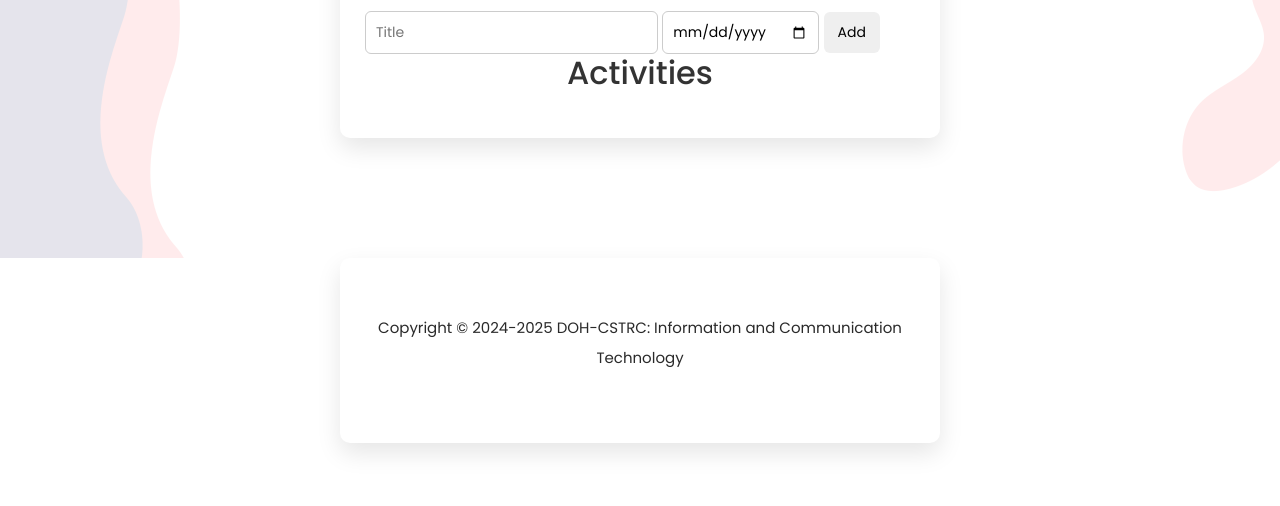
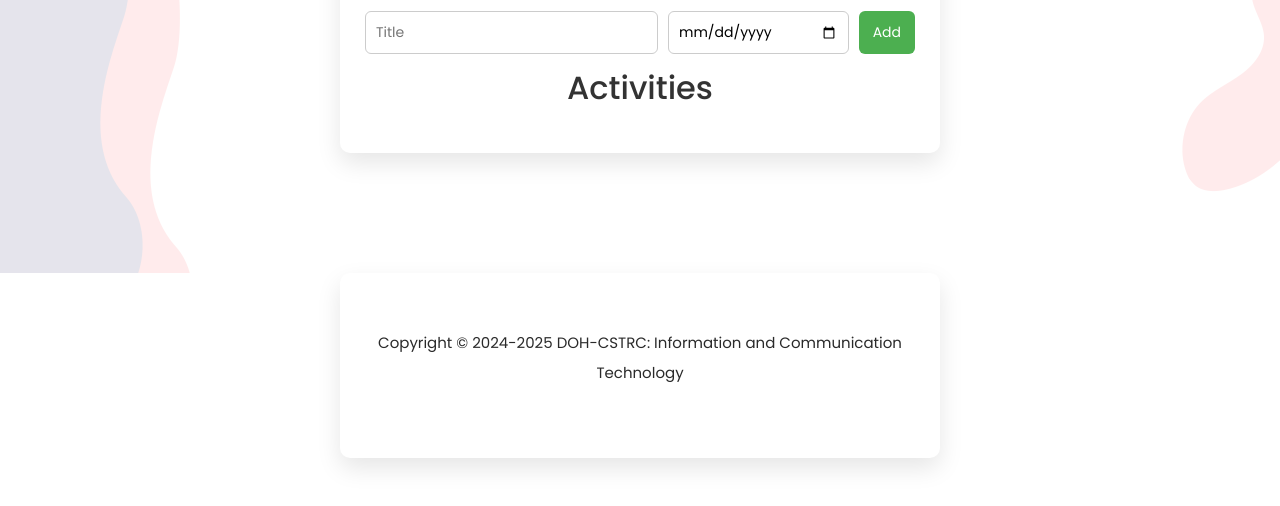
Before and after one commit to ely0295/doh-cstrc-activities-2026, a plain HTML site: page crud.html in a window 1280 px wide. Shown: the part 198-704 px from the top of the page. Drawn offline with Linux system fonts and the light colour scheme.

Commit message:
Update crud.html

```diff
--- a/crud.html
+++ b/crud.html
@@ -157,15 +157,18 @@ https://templatemo.com/tm-562-space-dynamic
 
   <div class="main-banner wow fadeIn" id="top" data-wow-duration="1s" data-wow-delay="0.5s" >
     <div class="container">
-     <h2>Add Activity</h2>
-      <input id="title" placeholder="Title">
-      <input id="date" type="date">
-      <button onclick="addItem()">Add</button>
+  <h2>Add Activity</h2>
 
-      <h2>Activities</h2>
-      <ul id="list"></ul>
+  <div class="form-group">
+    <input id="title" placeholder="Title">
+    <input id="date" type="date">
+    <button class="add" onclick="addItem()">Add</button>
+  </div>
 
-    </div>
+  <h2>Activities</h2>
+  <ul id="list"></ul>
+</div>
+
   </div>
 
 
```
